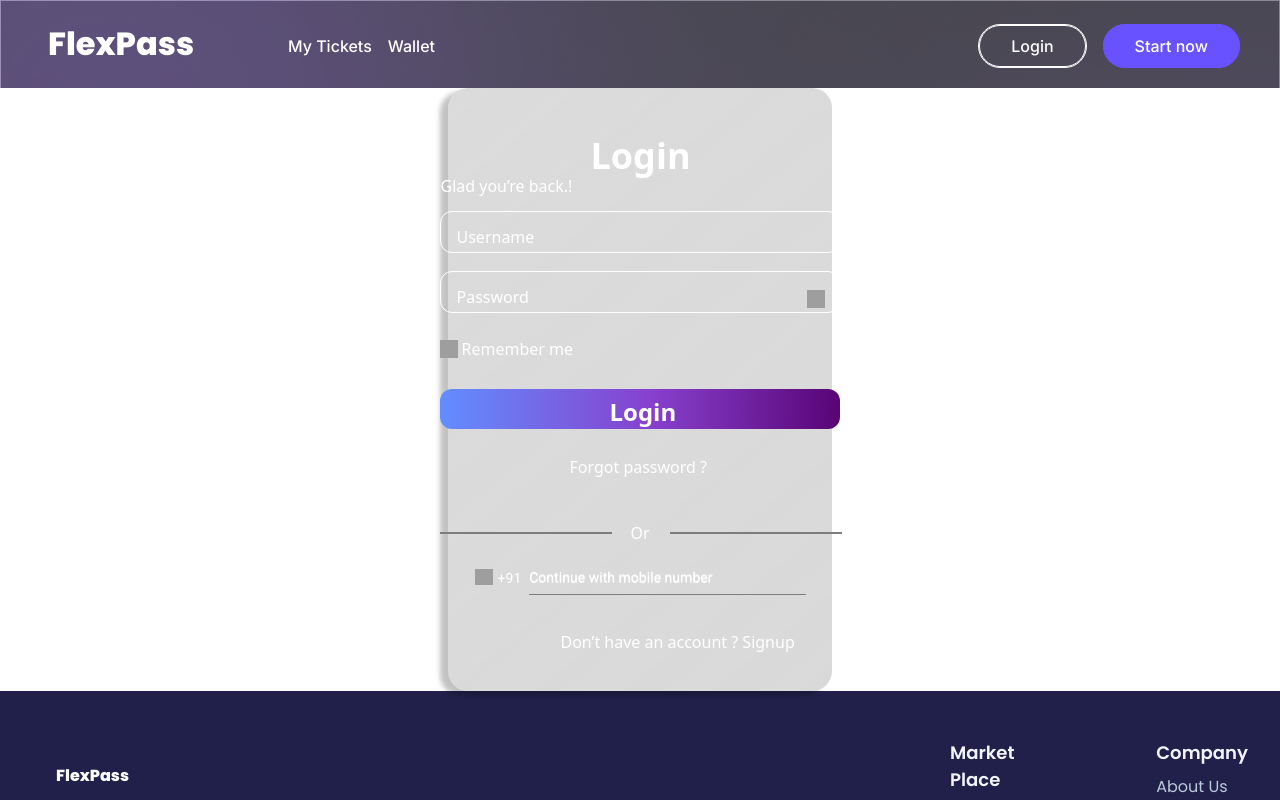
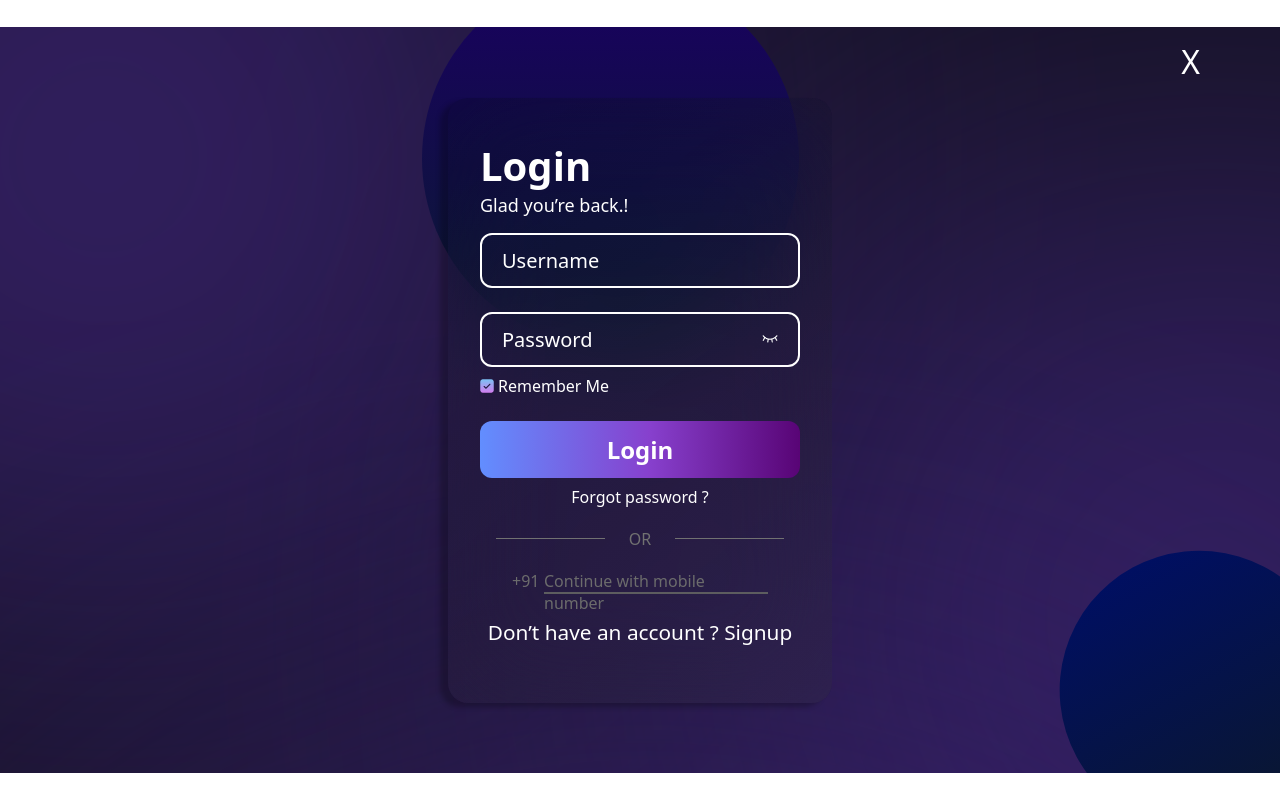
Before and after one commit to ChainBuggers-TezAsia/FlexPass-Frontend, a React (Create React App) app: page /s in a window 1280 px wide. Both pictures are taken after a click on the button "Login". Shown: the top 800 px of the page. Built offline with nearby package versions, Linux system fonts and the light colour scheme; grey boxes are pictures that could not be loaded; the HTML template or start-up script is replaced by a standard one.

Commit message:
movie and login routes

```diff
--- a/src/App.js
+++ b/src/App.js
@@ -31,11 +31,11 @@ function App() {
 
       {/* <Navbar /> */}
       {/* <Header setLogin={setLogin} checkLogin={login} className="z-10" /> */}
-      <Header setLogin={setLogin} checkLogin={login} />
       {
-        login && <Login />
+        login && <Login setLogin={setLogin} checkLogin={login} />
       }
       {!login && <BrowserRouter>
+      <Header setLogin={setLogin} checkLogin={login} />
         <Routes>
           <Route exact path="/" element={<LandingPage />} />
           <Route
@@ -44,10 +44,10 @@ function App() {
             element={<TheatreSelectionPage />}
           />
           <Route exact path="/seatSelection" element={<SeatSelectionPage />} />
-          <Route exact path="/s" element={<LogInPage />} />
+          {/* <Route exact path="/s" element={<LogInPage />} /> */}
         </Routes>
+      <Footer />
       </BrowserRouter>}
-      <Footer />
     </div>
   );
 }
--- a/src/components/Header.js
+++ b/src/components/Header.js
@@ -22,7 +22,7 @@ const Header = (props) => {
         <button
           className="flex justify-center items-center relative h-75 w-200 rounded-full border border-solid border-white bg-transparent"
           onClick={() => {
-            console.log("djcnw",props.checkLogin)
+            // console.log("djcnw",props.checkLogin)
             props.setLogin(!props.checkLogin)
           }}
         >
--- a/src/components/Login.js
+++ b/src/components/Login.js
@@ -1,99 +1,67 @@
-const Login = () => {
+import React from "react";
+import bg from "../assets/signup-bg.svg";
+import eye from "../assets/password-eye.png";
+import check from "../assets/check-mark.png";
+export default function LogInPage(props) {
   return (
-    <div>
-      <div className=" flex justify-center items-center">
-        <div className="relative rounded-[20px] [background:linear-gradient(-38.77deg,_rgba(191,_191,_191,_0.06),_rgba(0,_0,_0,_0)),_rgba(0,_0,_0,_0.14)] shadow-[-8px_4px_5px_rgba(0,_0,_0,_0.24)] [backdrop-filter:blur(53px)] w-[30%] h-[603px] text-left text-white font-noto-sans ">
-          <div className="absolute top-[calc(50%-_228.5px)] left-[calc(50%-_199.5px)] w-[400px] h-[520px]">
-            <div className="absolute top-[calc(50%-_276px)] left-[calc(50%-_200px)] w-[395px] h-[400px]">
-              <div className="absolute top-[calc(50%-_210px)] left-[calc(50%-_198.5px)] w-[400px] h-[331px]">
-                <div className="absolute top-[calc(50%-_174.5px)] left-[calc(50%-_199px)] w-[135px] h-[71px]">
-                  <div className="absolute top-[5px] text-[36px] left-[150px] font-semibold">
-                    Login
-                  </div>
-                  <div className="absolute top-[49px] left-[0px] text-base font-medium">
+    <div className="w-screen h-screen flex justify-center items-center">
+      <img src={bg} style={{ zIndex: 0, width: "100vw" }} />
+      <div className="absolute rounded-[20px] [background:linear-gradient(-38.77deg,_rgba(191,_191,_191,_0.06),_rgba(0,_0,_0,_0)),_rgba(0,_0,_0,_0.14)] shadow-[-8px_4px_5px_rgba(0,_0,_0,_0.24)] [backdrop-filter:blur(53px)] w-[30%] h-[605px] text-left text-white font-noto-sans">
+        {" "}
+        {/*make position absolute here*/}
+        <div className="flex flex-col justify-start items-left mx-8 my-10">
+          <div className=" text-21xl left-[150px] font-semibold">Login</div>
+          <div className=" text-[18px] font-medium mb-4">
             Glad you’re back.!
           </div>
-                </div>
-                <div className="absolute top-[calc(50%-_89.5px)] left-[calc(50%-_200px)] w-[400px] h-[283px]">
-                  <div className="absolute top-[calc(50%-_141.5px)] left-[calc(50%-_200px)] rounded-xl box-border w-full py-5 border-[1px] border-solid border-white">
-                    <div className="absolute top-[14px] left-[16px]  text-xl">Username</div>
-                  </div>
-                  <div className="absolute top-[calc(50%-_61.5px)] left-[calc(50%-_200px)] w-[400px] my-6">
-                    <div className="absolute top-[calc(50%-_44.5px)] left-[calc(50%-_200px)] rounded-xl box-border w-full py-5 border-[1px] border-solid border-white">
-                      <div className="absolute top-[14px] left-[16px]  text-xl">
-                        Password
-                      </div>
-                      <img
-                        className="absolute top-[18.5px] left-[366px] w-[18px] h-[18px] overflow-hidden"
-                        alt=""
-                        src="/closed-eye.svg"
-                      />
-                    </div>
-                    <div className="absolute top-[calc(50%+_22.5px)] left-[calc(50%-_200px)] w-[136px] h-[22px] text-base">
-                      <img
-                        className="absolute top-[calc(50%-_9px)] left-[calc(50%-_68px)] w-[18px] h-[18px] overflow-hidden"
-                        alt=""
-                        src="/fluentcheckboxchecked16filled.svg"
-                      />
-                      <div className="absolute top-[calc(50%-_11px)] left-[calc(50%-_46px)]  text-xl font-medium">
-                        Remember me
+          <imput className="rounded-xl text-white text-[20px] mb-6 box-border w-full py-3 px-5 border-2 border-solid border-white" >
+            Username
+          </imput>
+          <div className="rounded-xl box-border w-full py-3 px-5 mb-2 border-2 border-solid border-white">
+            <div className="flex flex-col">
+              <div className="flex justify-between items-center text-white text-[20px]">
+                <div>Password</div>
+                <img src={eye} />
               </div>
             </div>
           </div>
-                  <div className="absolute top-[calc(50%+_52.5px)] left-[calc(50%-_200px)] w-[400px] my-7">
-                    <div className="absolute top-[calc(50%-_44.5px)] left-[calc(50%-200px)] rounded-xl [background:linear-gradient(90.57deg,#628eff,#8740cd_53.13%,#580475)] w-full py-5 ">
-                      <div className="absolute top-[calc(50%-_18px)]  left-[calc(50%-_30px)] py-1 text-5xl font-semibold">
+          <div className="flex space-x-1 items-center mb-6">
+            <img src={check} />
+            <div>Remember Me</div>
+          </div>
+          <div className=" rounded-xl [background:linear-gradient(90.57deg,#628eff,#8740cd_53.13%,#580475)] w-full py-2 mb-2">
+            <div className=" py-1 text-center text-5xl font-semibold">
               Login
             </div>
           </div>
-                    <div className="absolute top-[calc(50%+_22.5px)] left-[calc(50%-_70px)] text-base font-medium">
+          <div className="text-center text-base font-medium mb-5">
             Forgot password ?
           </div>
+          <div className="flex justify-center items-center mb-3">
+            <div className="border-t border-dimgray-100 flex-grow mx-4"></div>
+            <p className="text-base font-base text-dimgray-100 mx-2">OR</p>
+            <div className="border-t border-dimgray-100 flex-grow mx-4"></div>
           </div>
-                </div>
-              </div>
-              <div className="absolute top-[calc(50%+_177px)] left-[calc(50%-_197.5px)] w-[400px] h-[73.33px] text-base text-dimgray">
-                <div className="absolute top-[calc(50%-_36.67px)] left-[calc(50%-_200px)] w-[400px] h-[22px]">
-                  <div className="absolute top-[calc(50%-_1px)] left-[calc(50%-_201px)] box-border w-[172px] h-0.5 border-t-[2px] border-solid border-dimgray" />
-                  <div className="absolute top-[calc(50%-_11px)] left-[calc(50%-_10px)] font-medium">
-                    Or
-                  </div>
-                  <div className="absolute top-[calc(50%-_1px)] left-[calc(50%+_29px)] box-border w-[172px] h-0.5 border-t-[2px] border-solid border-dimgray" />
-                </div>
-                <div className="absolute top-[calc(50%-_2.67px)] left-[calc(50%-_172px)] w-[344px] h-[39.33px] text-sm text-gainsboro font-roboto">
-                  <img
-                    className="absolute top-[calc(50%-_6.32px)] left-[calc(50%-_166px)] w-[18px] h-[15.33px]"
-                    alt=""
-                    src="/divbwc--scdh558f33.svg"
-                  />
-                  <div className="absolute top-[calc(50%-_6px)] left-[calc(50%-_143px)] w-[31.67px] h-[25.67px]">
-                    <div className="absolute top-[calc(50%-_12.84px)] left-[calc(50%-_15.84px)]">
-                      +91
-                    </div>
-                  </div>
-                  <div className="absolute top-[calc(50%-_19.67px)] left-[calc(50%-_111.33px)] w-[277.33px] h-[39.33px]">
-                    <div className="absolute top-[calc(50%-_9.67px)] left-[calc(50%-_138.66px)] box-border w-[277.33px] h-[29.33px] border-b-[0.7px] border-solid border-lightgray">
-                      <div className="absolute top-[calc(50%-_10.66px)] left-[calc(50%-_138.66px)] w-[277.33px] h-[16.67px] overflow-hidden">
-                        <div className="absolute top-[calc(50%-_8.34px)] left-[calc(50%-_138.66px)]">
+          <div className="mt-2 flex justify-center items-center text-dimgray-200">
+            <div className="w-8 h-6">+91</div>
+            <div className="w-56 h-6 border-b-2 border-dimgray-300">
               Continue with mobile number
             </div>
           </div>
-                    </div>
-                    <div className="absolute top-[calc(50%-_5.67px)] left-[calc(50%-_138.66px)] opacity-[0.75]">
-                      Continue with mobile number
-                    </div>
-                  </div>
-                </div>
-              </div>
-            </div>
-            <div className="absolute top-[calc(50%+_210px)] left-[calc(50%-_80px)] text-base font-medium">
+          <div className="mt-6 text-3xl font-sans font-medium text-center">
             Don’t have an account ? Signup
           </div>
         </div>
       </div>
+      <div
+        className="absolute top-10 right-20 text-white text-[32px]"
+        style={{ zIndex: 3 }}
+        onClick={() => {
+          props.setLogin(!props.checkLogin);
+        }}
+      >
+        X
       </div>
     </div>
   );
-};
-
-export default Login;
+}
--- a/src/pages/LogInPage.js
+++ b/src/pages/LogInPage.js
@@ -5,7 +5,7 @@ import check from '../assets/check-mark.png'
 export default function LogInPage() {
     return (
         <div className='w-screen h-screen flex justify-center items-center'>
-            <img src={bg} style={{ zIndex: 0 }} />
+            <img src={bg} style={{ zIndex: 0, width:"100vw" }} />
             <div className='absolute rounded-[20px] [background:linear-gradient(-38.77deg,_rgba(191,_191,_191,_0.06),_rgba(0,_0,_0,_0)),_rgba(0,_0,_0,_0.14)] shadow-[-8px_4px_5px_rgba(0,_0,_0,_0.24)] [backdrop-filter:blur(53px)] w-[30%] h-[605px] text-left text-white font-noto-sans'> {/*make position absolute here*/}
                 <div className="flex flex-col justify-start items-left mx-8 my-10">
                     <div className=" text-21xl left-[150px] font-semibold">
```
Lines whose indentation alone changed are shown as unchanged.
